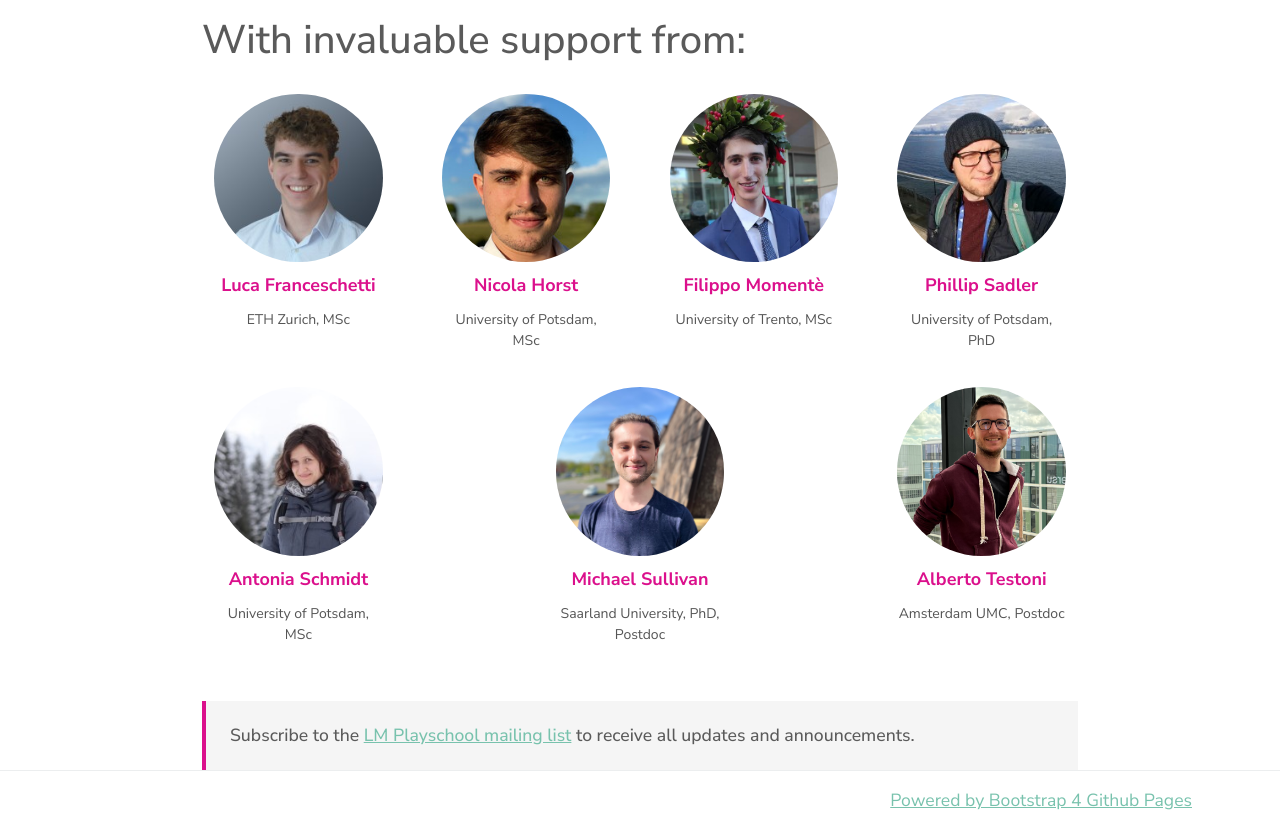
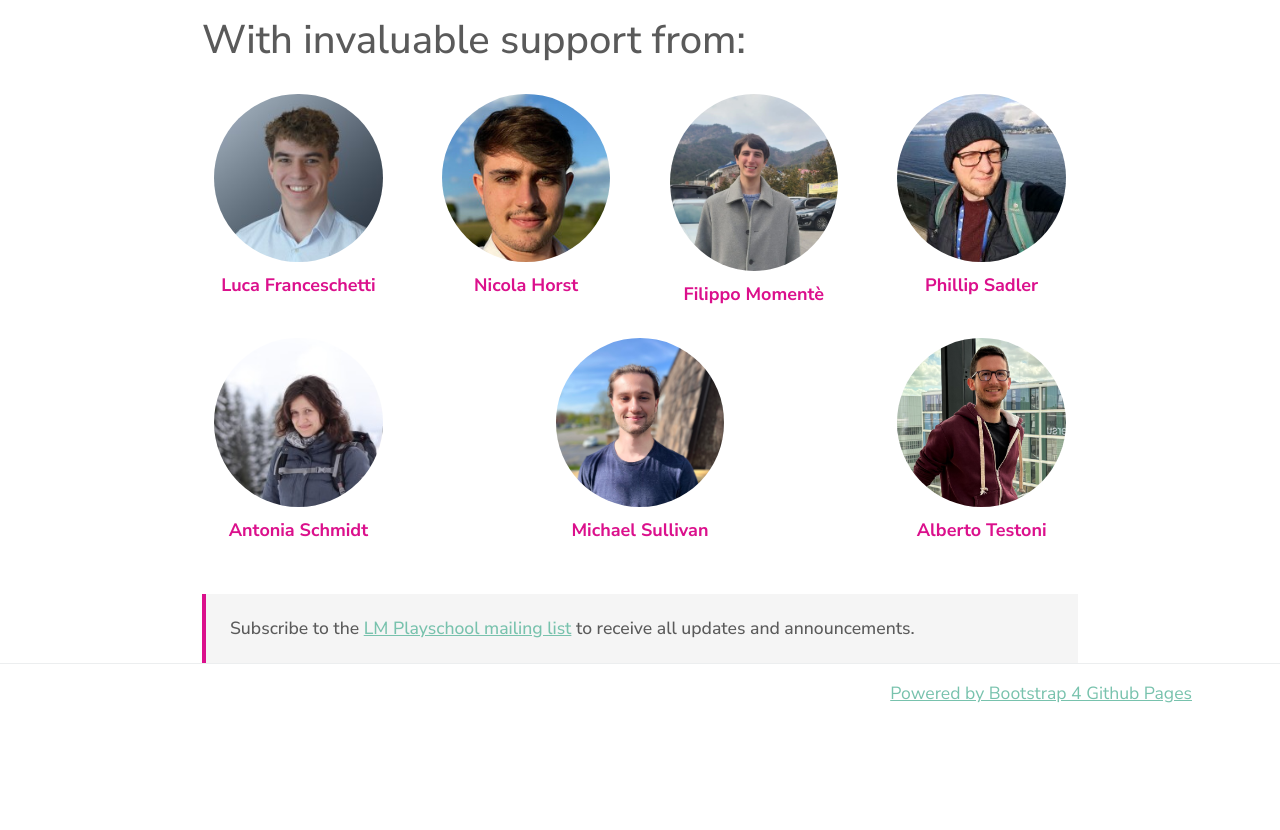
Before and after one commit to lm-playschool/lm-playschool.github.io, a Jekyll site: the page built from index.md, in a window 1280 px wide and 900 px high, scrolled down 1992 px, cut to the strip 70-900 px from the top of the window. Built offline with Jekyll 4.4.1, drawn with Linux system fonts in a browser that asks for light colours; our own code applies the rules of GitHub Pages for plain Markdown files; after the commit the page ends 2785 px from its top, so only the background shows below that.

Commit message:
remove likely-outdated affiliations from supporters, update fmomente's picture, move pictures from supporter to organizer picture folder according to the new role

```diff
--- a/_includes/team.html
+++ b/_includes/team.html
@@ -17,7 +17,7 @@
                 <p>University College London</p>
             </div>
             <div class="grid-item">
-                <img src="{{ "/assets/img/supporters/shakimov.jpg" | relative_url }}" alt="shakimov">
+                <img src="{{ "/assets/img/organizers/shakimov.jpg" | relative_url }}" alt="shakimov">
                 <a href="https://sherzod-hakimov.github.io/">Sherzod Hakimov</a>
                 <p>University of Potsdam</p>
             </div>
@@ -39,7 +39,7 @@
                 <p>Heriot-Watt University</p>
             </div>
             <div class="grid-item">
-                <img src="{{ "/assets/img/supporters/dmazzaccara.jpg" | relative_url }}" alt="dmazzaccara">
+                <img src="{{ "/assets/img/organizers/dmazzaccara.jpg" | relative_url }}" alt="dmazzaccara">
                 <a href="https://www.linkedin.com/in/davide-mazzaccara/">Davide Mazzaccara</a>
                 <p>University of Trento</p>
             </div>
@@ -68,39 +68,32 @@
             <div class="grid-item">
                 <img src="{{ "/assets/img/supporters/lfranceschetti.jpeg" | relative_url }}" alt="lfranceschetti">
                 <a href="https://www.linkedin.com/in/luca-franceschetti-953979226/">Luca Franceschetti</a>
-                <p>ETH Zurich, MSc</p>
             </div>
             <div class="grid-item">
                 <img src="{{ "/assets/img/supporters/nhorst.jpeg" | relative_url }}" alt="nhorst">
                 <a href="https://www.linkedin.com/in/nicola-horst-3a947b252/?originalSubdomain=de">Nicola Horst</a>
-                <p>University of Potsdam, MSc</p>
             </div>
             <div class="grid-item">
-                <img src="{{ "/assets/img/supporters/fmomente.jpeg" | relative_url }}" alt="fmomente">
+                <img src="{{ "/assets/img/supporters/fmomente.jpg" | relative_url }}" alt="fmomente">
                 <a href="https://www.linkedin.com/in/filippo-moment%C3%A8-9a9200152/">Filippo Momentè</a>
-                <p>University of Trento, MSc</p>
             </div>
             <div class="grid-item">
                 <img src="{{ "/assets/img/supporters/psadler.jpeg" | relative_url }}" alt="psadler">
                 <a href="https://www.linkedin.com/in/philipp-sadler-73135895/?originalSubdomain=de">Phillip Sadler</a>
-                <p>University of Potsdam, PhD</p>
             </div>
         </div>
         <div class="row">
             <div class="grid-item">
                 <img src="{{ "/assets/img/supporters/aschmidt.jpeg" | relative_url }}" alt="aschmidt">
                 <a href="https://www.linkedin.com/in/antonia-schmidt-cl/?originalSubdomain=de">Antonia Schmidt</a>
-                <p>University of Potsdam, MSc</p>
             </div>
             <div class="grid-item">
                 <img src="{{ "/assets/img/supporters/msullivan.jpg" | relative_url }}" alt="msullivan">
                 <a href="https://www.acsu.buffalo.edu/~mjs227/">Michael Sullivan</a>
-                <p>Saarland University, PhD, Postdoc</p>
             </div>
             <div class="grid-item">
                 <img src="{{ "/assets/img/supporters/atestoni.jpeg" | relative_url }}" alt="atestoni">
                 <a href="https://albertotestoni.github.io/">Alberto Testoni</a>
-                <p>Amsterdam UMC, Postdoc</p>
             </div>
         </div>
 </div>
```
Also changed, not shown: assets/img/organizers/dmazzaccara.jpg (renamed from assets/img/supporters/dmazzaccara.jpg), assets/img/organizers/shakimov.jpg (renamed from assets/img/supporters/shakimov.jpg), assets/img/supporters/fmomente.jpeg (deleted), assets/img/supporters/fmomente.jpg (added).
